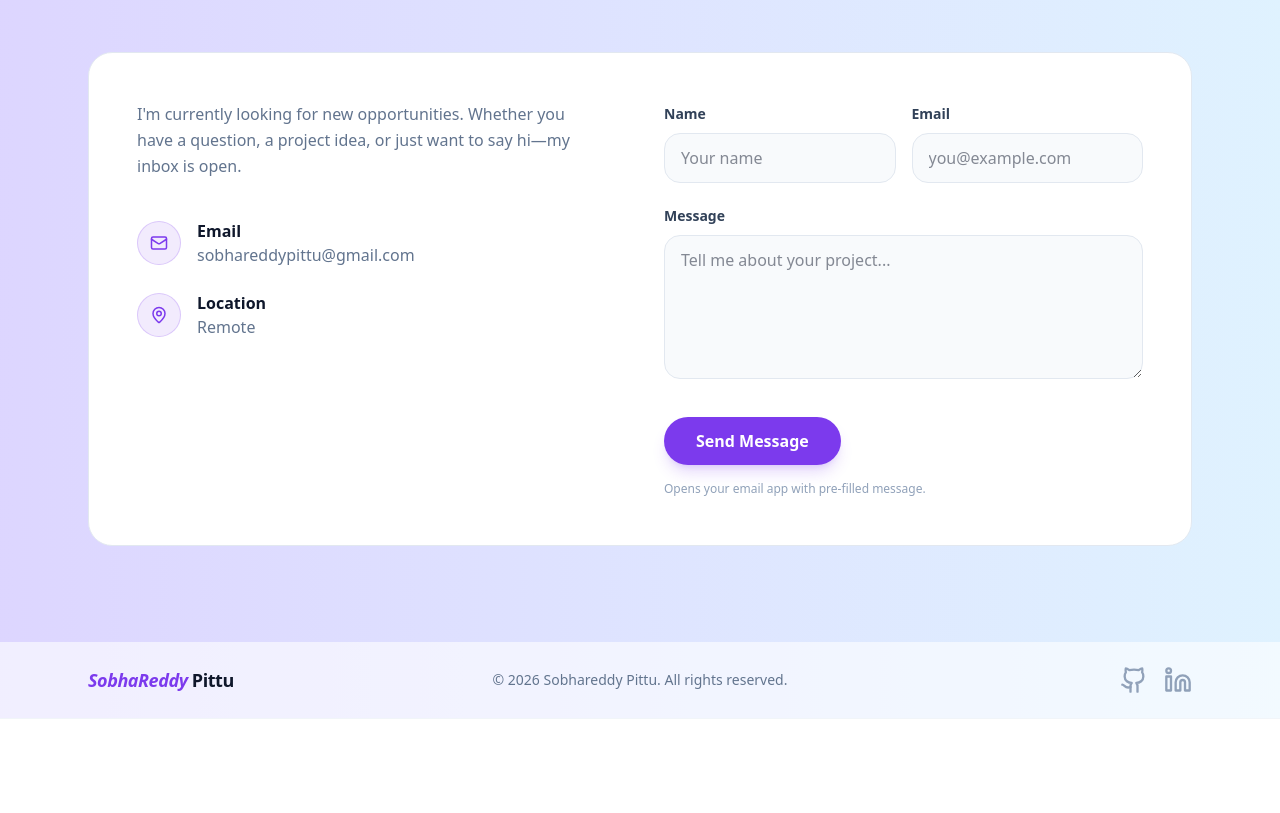
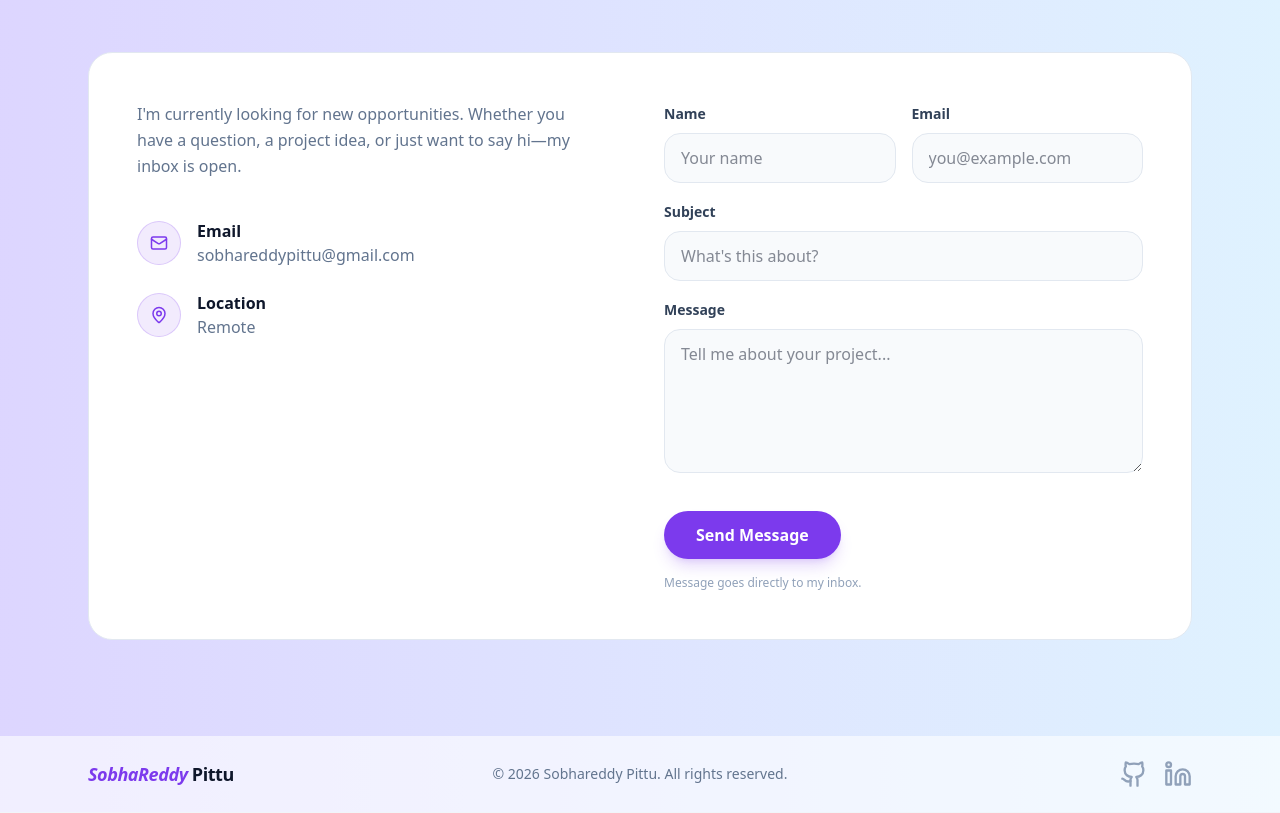
Before and after one commit to SR-Pittu/portfolio, a React (Vite) app: page / in a window 1280 px wide. Shown: the part 4159-4972 px from the top of the page. Before the commit the page ends 4878 px from the top, so only its background shows below. Built offline with nearby package versions, Linux system fonts and the light colour scheme; no server answers.

Commit message:
added mail service

```diff
--- a/package.json
+++ b/package.json
@@ -10,6 +10,7 @@
     "preview": "vite preview"
   },
   "dependencies": {
+    "@emailjs/browser": "^4.4.1",
     "@tailwindcss/vite": "^4.2.1",
     "framer-motion": "^12.34.3",
     "lucide-react": "^0.575.0",
--- a/src/components/Contact.jsx
+++ b/src/components/Contact.jsx
@@ -10,8 +10,7 @@
  * - Helper components for form fields and info rows
  */
 
-import { Mail, MapPin } from "lucide-react";
-import { contact } from "../data/data";
+
 
 /**
  * Main Contact section component
@@ -19,7 +18,35 @@ import { contact } from "../data/data";
  * - Shows contact information (email, location)
  * - Provides contact form for sending messages
  */
+
+import { useRef, useState } from "react";
+import emailjs from "@emailjs/browser";
+import { Mail, MapPin } from "lucide-react";
+import { contact } from "../data/data";
+
+const SERVICE_ID  = import.meta.env.VITE_EMAILJS_SERVICE_ID;
+const TEMPLATE_ID = import.meta.env.VITE_EMAILJS_TEMPLATE_ID;
+const PUBLIC_KEY  = import.meta.env.VITE_EMAILJS_PUBLIC_KEY;
+
 export default function Contact() {
+  const formRef = useRef(null);
+  const [status, setStatus] = useState("idle"); // "idle" | "sending" | "success" | "error"
+
+  const handleSubmit = (e) => {
+    e.preventDefault();
+    setStatus("sending");
+
+    emailjs
+      .sendForm(SERVICE_ID, TEMPLATE_ID, formRef.current, PUBLIC_KEY)
+      .then(() => {
+        setStatus("success");
+        formRef.current.reset();
+      })
+      .catch(() => {
+        setStatus("error");
+      });
+  };
+
   return (
     <section id="contact" className="py-24 border-t border-slate-100">
       <div className="max-w-6xl mx-auto px-6">
@@ -32,104 +59,50 @@ export default function Contact() {
           <div className="h-px flex-1 bg-slate-200" />
         </div>
 
-        {/* Main contact card container */}
+        {/* Main contact card */}
         <div className="
-          bg-white
-          border border-slate-200
-          rounded-3xl
-          p-8 md:p-12
-          hover:shadow-lg
-          hover:-translate-y-1
-          transition-all
-          duration-300
+          bg-white border border-slate-200 rounded-3xl
+          p-8 md:p-12 hover:shadow-lg hover:-translate-y-1
+          transition-all duration-300
         ">
-
-          {/* Two-column layout: Info on left, Form on right */}
-          {/* Two-column layout: Info on left, Form on right */}
           <div className="grid md:grid-cols-2 gap-12 items-start">
 
-            {/* Left column - Contact information and availability */}
+            {/* Left column */}
             <div>
               <p className="text-slate-500 leading-relaxed max-w-md font-medium">
                 I'm currently looking for new opportunities. Whether you have a question,
                 a project idea, or just want to say hi—my inbox is open.
               </p>
-
-              {/* Contact info rows */}
               <div className="mt-10 space-y-6">
-                <InfoRow
-                  icon={<Mail size={18} />}
-                  label="Email"
-                  value={contact.email}
-                />
-
-                <InfoRow
-                  icon={<MapPin size={18} />}
-                  label="Location"
-                  value={contact.location}
-                />
+                <InfoRow icon={<Mail size={18} />}   label="Email"    value={contact.email}    />
+                <InfoRow icon={<MapPin size={18} />} label="Location" value={contact.location} />
               </div>
             </div>
 
-            {/* Right column - Contact form */}
-            <form
-              onSubmit={(e) => {
-                e.preventDefault();
+            {/* Right column - form */}
+            <form ref={formRef} onSubmit={handleSubmit}>
 
-                // Extract form data
-                const form = new FormData(e.currentTarget);
-                const name = form.get("name") || "";
-                const email = form.get("email") || "";
-                const message = form.get("message") || "";
-
-                // Encode subject line with name
-                const subject = encodeURIComponent(
-                  `Portfolio message from ${name}`
-                );
-
-                // Format message body with form fields
-                const body = encodeURIComponent(
-                  `Name: ${name}\nEmail: ${email}\n\nMessage:\n${message}`
-                );
-
-                // Open user's default email client with pre-filled content
-                window.location.href =
-                  `mailto:${contact.email}?subject=${subject}&body=${body}`;
-              }}
-            >
-              {/* Name and Email fields in grid */}
+              {/* Name + Email */}
               <div className="grid sm:grid-cols-2 gap-4">
-                <Field name="name" label="Name" placeholder="Your name" />
-
-                <Field
-                  name="email"
-                  label="Email"
-                  placeholder="you@example.com"
-                  type="email"
-                />
+                <Field name="from_name"  label="Name"  placeholder="Your name"       />
+                <Field name="from_email" label="Email" placeholder="you@example.com" type="email" />
               </div>
 
-              {/* Message textarea field */}
-              <div className="mt-5">
-                <label className="text-sm font-bold text-slate-700">
-                  Message
-                </label>
+              {/* Subject */}
+              <div className="mt-4">
+                <Field name="subject" label="Subject" placeholder="What's this about?" />
+              </div>
 
+              {/* Message */}
+              <div className="mt-4">
+                <label className="text-sm font-bold text-slate-700">Message</label>
                 <textarea
                   name="message"
+                  required
                   className="
-                    mt-2
-                    w-full
-                    h-36
-                    rounded-2xl
-                    bg-slate-50
-                    border border-slate-200
-                    px-4 py-3
-                    text-slate-900
-                    outline-none
-                    focus:border-[#7c3aed]
-                    focus:ring-4
-                    focus:ring-[#7c3aed]/10
+                    mt-2 w-full h-36 rounded-2xl bg-slate-50 border border-slate-200
+                    px-4 py-3 text-slate-900 outline-none
+                    focus:border-[#7c3aed] focus:ring-4 focus:ring-[#7c3aed]/10
                   "
                   placeholder="Tell me about your project..."
                 />
@@ -138,31 +111,36 @@ export default function Contact() {
               {/* Submit button */}
               <button
                 type="submit"
+                disabled={status === "sending"}
                 className="
-                  mt-8
-                  px-8 py-3
-                  rounded-full
-                  bg-[#7c3aed]
-                  text-white
-                  font-bold
-                  hover:bg-[#6d28d9]
-                  transition-all
-                  shadow-lg
-                  shadow-[#7c3aed]/20
+                  mt-8 px-8 py-3 rounded-full bg-[#7c3aed] text-white font-bold
+                  hover:bg-[#6d28d9] transition-all shadow-lg shadow-[#7c3aed]/20
+                  disabled:opacity-60 disabled:cursor-not-allowed
                 "
               >
-                Send Message
+                {status === "sending" ? "Sending..." : "Send Message"}
               </button>
 
-              {/* Helper text explaining functionality */}
-              <p className="mt-4 text-xs text-slate-400 font-medium">
-                Opens your email app with pre-filled message.
-              </p>
+              {/* Status feedback */}
+              {status === "success" && (
+                <p className="mt-4 text-sm text-green-600 font-medium">
+                  ✓ Message sent! I'll get back to you soon.
+                </p>
+              )}
+              {status === "error" && (
+                <p className="mt-4 text-sm text-red-500 font-medium">
+                  Something went wrong. Please try again or email me directly.
+                </p>
+              )}
+              {status === "idle" && (
+                <p className="mt-4 text-xs text-slate-400 font-medium">
+                  Message goes directly to my inbox.
+                </p>
+              )}
 
             </form>
 
           </div>
-
         </div>
 
       </div>
@@ -174,35 +152,20 @@ export default function Contact() {
 /**
  * InfoRow Component
  * Displays a labeled piece of information with an icon
- * Used for email and location display
  */
 function InfoRow({ icon, label, value }) {
   return (
     <div className="flex items-center gap-4">
-
-      {/* Icon container with background */}
       <div className="
-        w-11 h-11
-        rounded-full
-        bg-[#7c3aed]/10
-        border border-[#7c3aed]/20
-        flex items-center justify-center
-        text-[#7c3aed]
+        w-11 h-11 rounded-full bg-[#7c3aed]/10 border border-[#7c3aed]/20
+        flex items-center justify-center text-[#7c3aed]
       ">
         {icon}
       </div>
-
-      {/* Label and value text */}
       <div>
-        <div className="text-slate-900 font-bold">
-          {label}
-        </div>
-
-        <div className="text-slate-500 font-medium">
-          {value}
-        </div>
+        <div className="text-slate-900 font-bold">{label}</div>
+        <div className="text-slate-500 font-medium">{value}</div>
       </div>
-
     </div>
   );
 }
@@ -210,31 +173,20 @@ function InfoRow({ icon, label, value }) {
 
 /**
  * Field Component
- * Reusable form input field with label
- * Supports all HTML input types and spreads additional props
+ * Reusable form input with label
  */
 function Field({ label, name, ...props }) {
   return (
     <div>
-      <label className="text-sm font-bold text-slate-700">
-        {label}
-      </label>
-
+      <label className="text-sm font-bold text-slate-700">{label}</label>
       <input
         name={name}
-        {...props}  // Allows passing type, placeholder, required, etc.
+        required
+        {...props}
         className="
-          mt-2
-          w-full
-          rounded-2xl
-          bg-slate-50
-          border border-slate-200
-          px-4 py-3
-          text-slate-900
-          outline-none
-          focus:border-[#7c3aed]
-          focus:ring-4
-          focus:ring-[#7c3aed]/10
+          mt-2 w-full rounded-2xl bg-slate-50 border border-slate-200
+          px-4 py-3 text-slate-900 outline-none
+          focus:border-[#7c3aed] focus:ring-4 focus:ring-[#7c3aed]/10
         "
       />
     </div>
```
Also changed, not shown: 2 other files (tests, documents, lock files or other folders).
